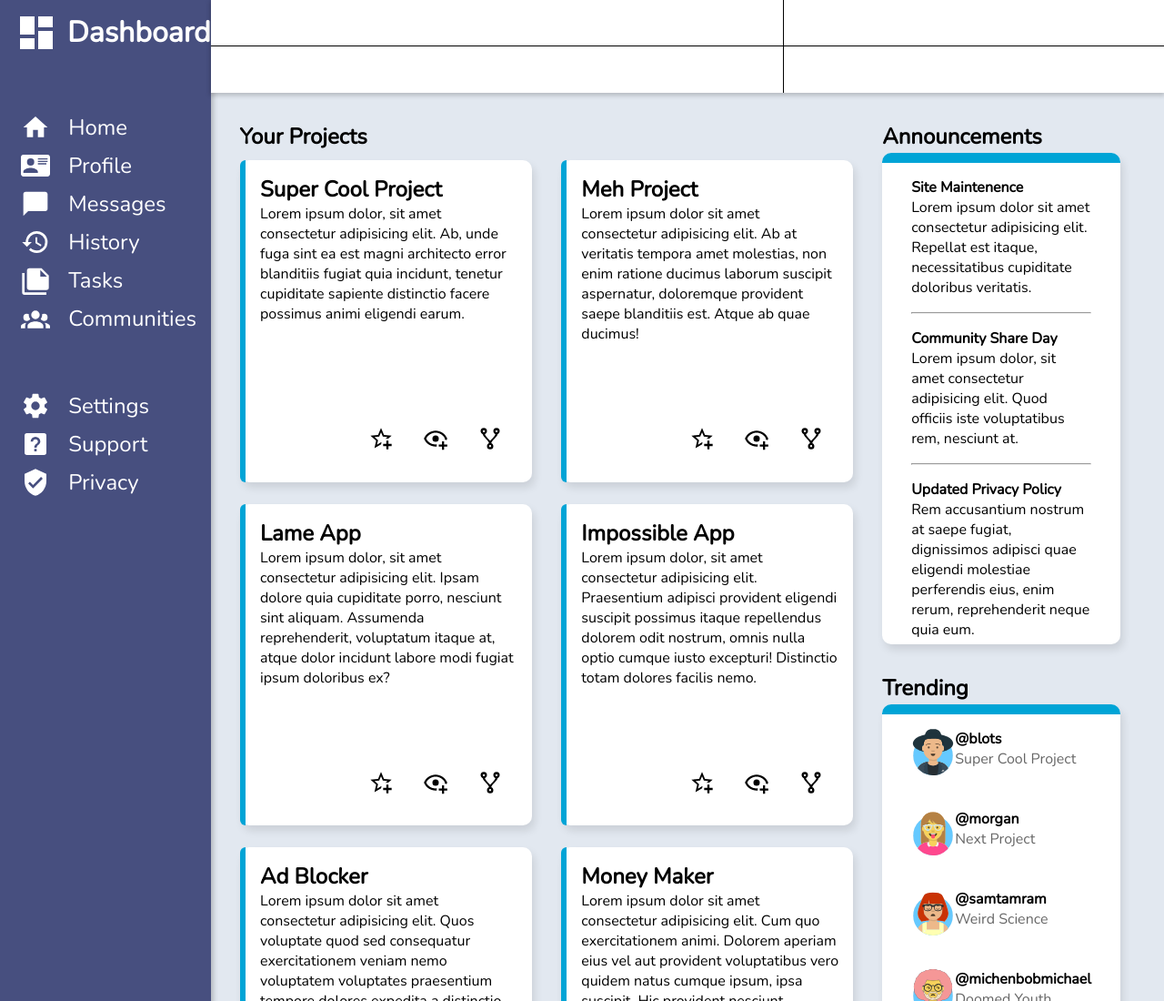
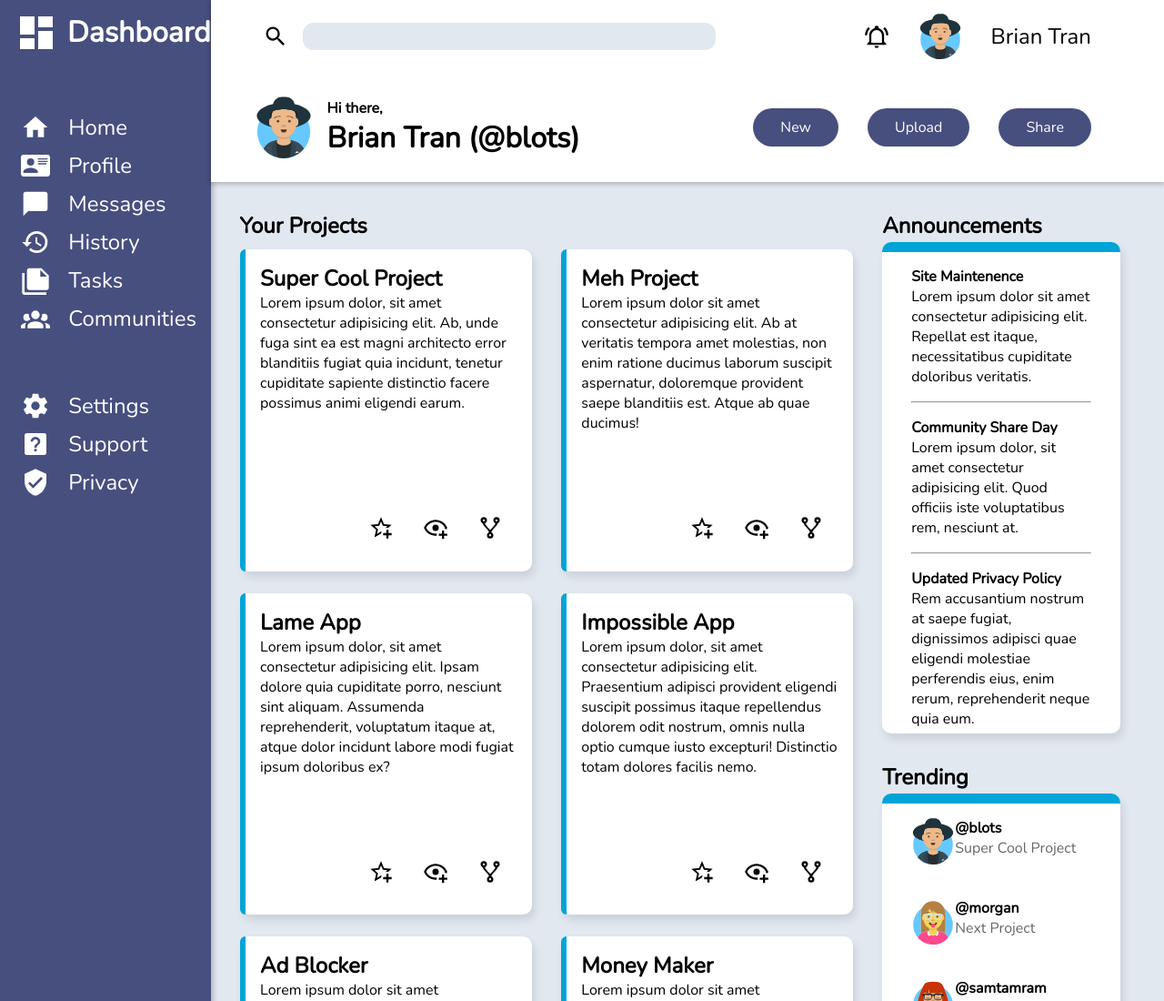
Before and after one commit to b-blots-tran/simple-dashboard, a plain HTML site: page index.html in a window 1280 px wide. Shown: the top 1100 px of the page at 91% size. Drawn offline with nearby package versions, Linux system fonts and the light colour scheme.

Commit message:
complete overall html and css

```diff
--- a/index.html
+++ b/index.html
@@ -107,10 +107,37 @@
         </ul>
       </div>
       <div class="main-top-grid-item">
-        <div class="top-search-bar-grid-item"></div>
-        <div class="top-notification-area-grid-item"></div>
-        <div class="top-heading-grid-item"></div>
-        <div class="top-button-group-grid-item"></div>
+        <div class="top-search-bar-grid-item">
+          <img class="search-icon" src="/resources/icons/magnify.svg" alt="" />
+          <input id="search-bar" type="search" />
+        </div>
+        <div class="top-notification-area-grid-item">
+          <img
+            class="notification-icon"
+            src="/resources/icons/bell-ring-outline.svg"
+            alt=""
+          />
+          <img
+            class="notification-avatar"
+            src="/resources/avatars/avataaars.svg"
+            alt=""
+          />
+          <div class="notifcation-name">Brian Tran</div>
+        </div>
+        <div class="top-heading-grid-item">
+          <div class="heading-avatar">
+            <img src="./resources/avatars/avataaars.svg" alt="" />
+          </div>
+          <div class="heading-greeting"><p>Hi there,</p></div>
+          <div class="heading-username"><p>Brian Tran (@blots)</p></div>
+        </div>
+        <div class="top-button-group-grid-item">
+          <ul class="top-button-list">
+            <li><button class="button">New</button></li>
+            <li><button class="button">Upload</button></li>
+            <li><button class="button">Share</button></li>
+          </ul>
+        </div>
       </div>
       <div class="main-center-grid-item">
         <div class="content-primary-grid">
--- a/styles.css
+++ b/styles.css
@@ -33,8 +33,8 @@ ul {
   grid-row-end: 1;
   background-color: white;
   display: grid;
-  grid-template-columns: 3fr 2fr;
-  grid-template-rows: 1fr 1fr;
+  grid-template-columns: 1fr 1fr 1fr 1fr 2fr;
+  grid-template-rows: 1fr 1.5fr;
   z-index: 2;
   box-shadow: 0px 2px 5px 1px rgba(0, 0, 0, 0.2);
 }
@@ -87,6 +87,7 @@ ul {
   font-size: 1.5rem;
   margin: 4rem 1rem 0 10%;
 }
+
 .left-nav-list li a,
 .left-options-list li a {
   display: flex;
@@ -107,19 +108,105 @@ ul {
 }
 
 .top-search-bar-grid-item {
-  border-bottom: 1px solid black;
+  display: flex;
+  flex-direction: row;
   padding: 25px;
+  grid-column-start: 1;
+  grid-column-end: 5;
 }
+.search-icon {
+  width: 28px;
+  margin-right: 1rem;
+  margin-left: 2rem;
+}
+
+#search-bar {
+  width: 70%;
+  border-radius: 12px;
+  background-color: var(--main-color);
+  outline: none;
+  border: none;
+  padding: 6px 10px;
+}
+
 .top-notification-area-grid-item {
-  border-bottom: 1px solid black;
-  border-left: 1px solid black;
+  display: flex;
+  flex-direction: row;
+  align-items: center;
+  justify-content: end;
+  margin-right: 5rem;
+  gap: 2rem;
+}
+.notification-icon {
+  width: 28px;
+}
+.notification-avatar {
+  width: 48px;
+}
+.notifcation-name {
+  font-size: 1.5rem;
 }
 .top-heading-grid-item {
+  display: grid;
+  grid-template-columns: 1fr 7fr;
+  grid-row: 1fr 1fr;
+  grid-column-start: 1;
+  grid-column-end: 4;
+}
+.heading-avatar {
+  grid-row-start: 1;
+  grid-row-end: 3;
+  display: flex;
+  align-items: center;
+  justify-content: end;
+  margin-left: 3rem;
+}
+.heading-avatar img {
+  width: 64px;
+  margin-right: 1rem;
+}
+.heading-greeting {
+  display: flex;
+  align-items: end;
+  font-weight: 600;
+  font-size: 1rem;
+  margin: 0;
+}
+.heading-username {
+  display: flex;
+  font-weight: 600;
+  font-size: 2rem;
+  margin: 0;
 }
 .top-button-group-grid-item {
-  border-left: 1px solid black;
+  display: flex;
+  align-items: center;
+  justify-content: end;
+  grid-column-start: 4;
+  grid-column-end: 6;
+  margin-right: 5rem;
 }
-
+.top-button-list {
+  display: flex;
+  flex-direction: row;
+  list-style: none;
+  align-items: center;
+  justify-content: center;
+  gap: 2rem;
+}
+.button {
+  padding: 10px 30px;
+  background-color: var(--secondary-color);
+  border-radius: 30px;
+  color: white;
+  outline: none;
+  border: none;
+  font-size: 1rem;
+}
+.button:hover {
+  cursor: pointer;
+  background-color: var(--highlight-color);
+}
 .content-primary-grid {
   display: grid;
   grid-template-columns: 1fr 1fr;
```
